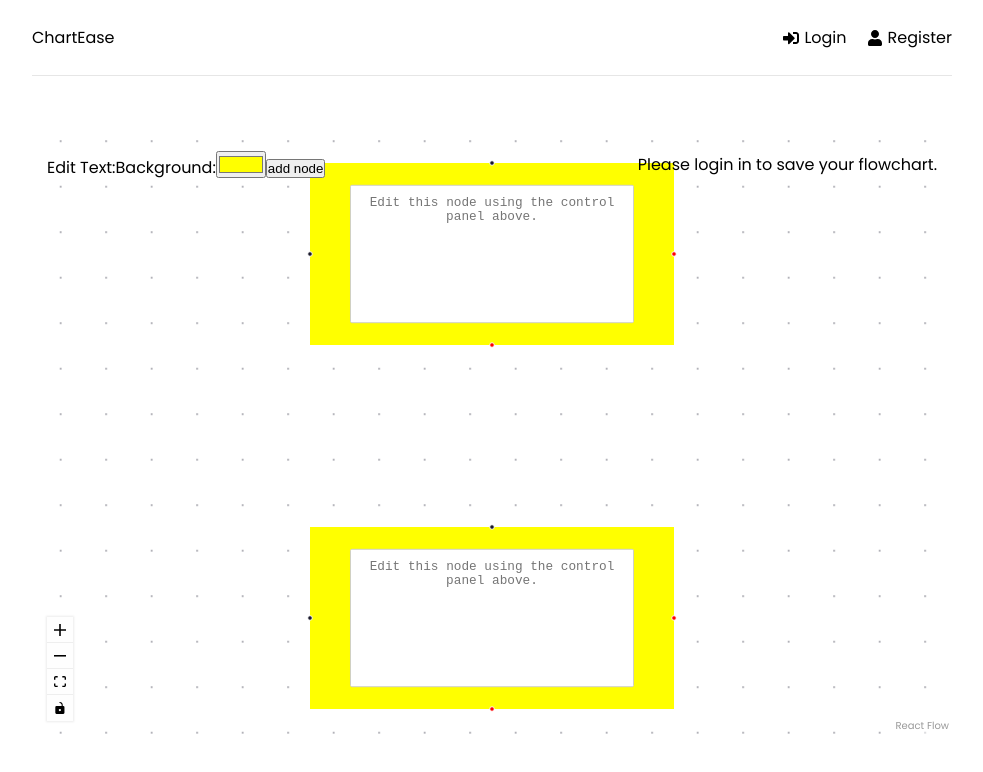
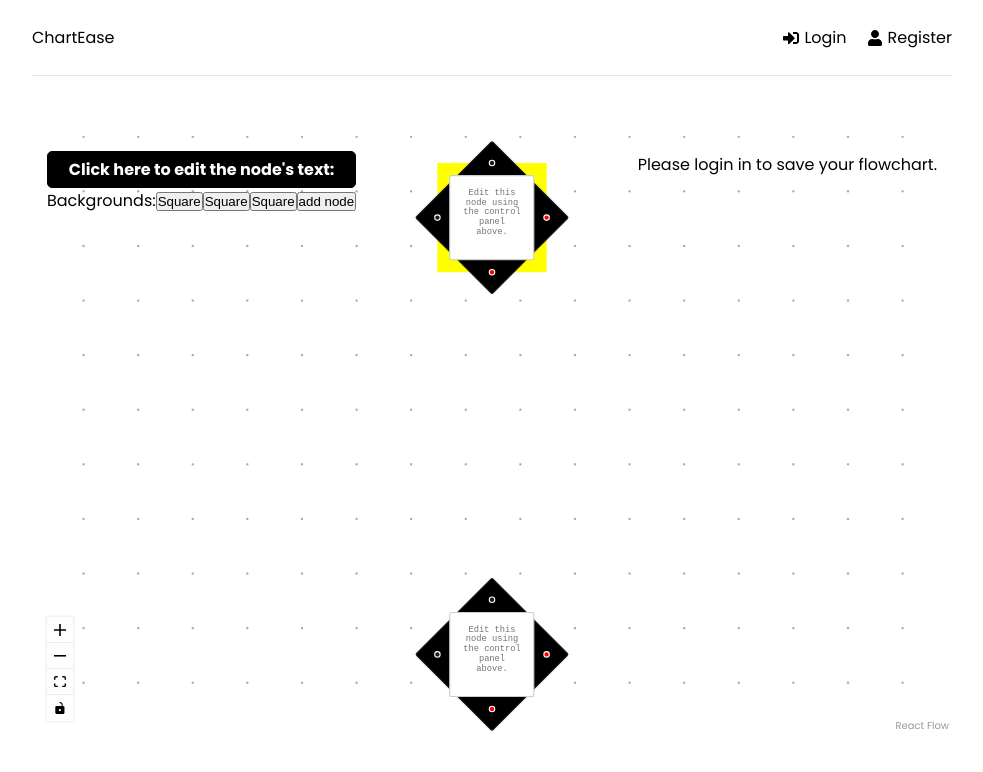
Before and after one commit to jthomas981/ChartEase, a React (Create React App) app in the folder frontend/: page / in a window 1280 px wide. Shown: the top 772 px of the page, without its empty margins (148-1131 px from the left). Built offline with nearby package versions, Linux system fonts and the light colour scheme.

Commit message:
Added a basic diamond shape to the custom node.

```diff
--- a/frontend/src/components/CustomNode/custom-node.css
+++ b/frontend/src/components/CustomNode/custom-node.css
@@ -5,12 +5,18 @@
 }
 
 .custom-node {
-  height: 200px;
-  width: 400px;
-  padding: 5px;
+  width: 100px;
+  height: 100px;
 }
 
 .custom-node .node-content {
+  transform: translate(-50%, -50%) rotate(45deg);
+  background: #000;
+  left: 50%;
+  top: 50%;
+  border: 1px solid #222;
+  border-radius: 2px;
+  position: absolute;
   display: flex;
   align-items: center;
   justify-content: center;
@@ -26,10 +32,11 @@
   border: 1px solid #ccc;
   text-align: center;
   color: #777;
-  font-size: 14px;
+  font-size: 8px;
   border-radius: 2px;
   resize: none;
   cursor: help;
+  transform: rotate(-45deg);
 }
 
 .image-container {
@@ -83,3 +90,23 @@ input[id^="image"] {
 .target-handle {
   background: #0000ff;
 }
+
+
+#diamond-narrow {
+  width: 0;
+  height: 0;
+  border: 50px solid transparent;
+  border-bottom: 70px solid red;
+  position: relative;
+  top: -50px;
+}
+#diamond-narrow:after {
+  content: '';
+  position: absolute;
+  left: -50px;
+  top: 70px;
+  width: 0;
+  height: 0;
+  border: 50px solid transparent;
+  border-top: 70px solid red;
+}
--- a/frontend/src/index.css
+++ b/frontend/src/index.css
@@ -225,3 +225,23 @@ h3 {
   opacity: 0; /* Make invisible */
   pointer-events: none; /* Prevent interaction */
 }
+
+.edit-node-text {
+  padding: 5px 10px;
+  border: 1px solid #000;
+  border-radius: 5px;
+  background: #000;
+  color: #fff;
+  font-size: 16px;
+  font-weight: 700;
+  cursor: pointer;
+  text-align: center;
+  appearance: button;
+  display: flex;
+  align-items: center;
+  justify-content: center;
+}
+
+.edit-node-text:hover {
+
+}
--- a/frontend/src/pages/Dashboard.jsx
+++ b/frontend/src/pages/Dashboard.jsx
@@ -26,7 +26,7 @@ const nodeTypes = { customNode: CustomNode };
 
 const initialNodes = [
   { id: '1', type: 'customNode', position: { x: 0, y: 0 }, data: { label: '' }, style: { background: '#ffff00' } },
-  { id: '2', type: 'customNode', position: { x: 0, y: 400 }, data: { label: '' }, style: { background: '#ffff00' } },
+  { id: '2', type: 'customNode', position: { x: 0, y: 400 }, data: { label: '' }},
 ];
 
 function Dashboard() {
@@ -42,12 +42,19 @@ function Dashboard() {
   const [nodeLabel, setNodeLabel] = useState(initialNodes[0]?.data?.label);
   const [nodeBg, setNodeBg] = useState('#ffff00');
   const [selectedNodeId, setSelectedNodeId] = useState(initialNodes[0]?.id || '');
+  const [nodeBorder, setNodeBorder] = useState('');
 
   const onNodeDragStart = useCallback((event, node) => {
+    setNodeBorder('2px solid transparent')
+  }, []);
+
+  const onNodeDrag = useCallback((event, node) => {
     setSelectedNodeId(node.id);
+    setNodeBorder('2px solid green')
     setNodeBg(node.style?.background || '#eee');
     setNodeLabel(node.data?.label || '')
-  }, []);
+    console.log(node)
+  })
 
   const onConnect = useCallback(
     (connection) => setEdges((eds) => addEdge(connection, eds)),
@@ -94,7 +101,13 @@ function Dashboard() {
     if (inputRef.current) {
       inputRef.current.focus();
     }
+
+    setNodeBorder('2px dashed blue')
   };
+
+  const squareBackground = () => {
+    setNodeBg('blue')
+  }
 
   useEffect(() => {
     setNodes((nds) =>
@@ -107,6 +120,7 @@ function Dashboard() {
             style: {
               ...node.style,
               background: nodeBg,
+              border: nodeBorder,
             },
             data: {
               ...node.data,
@@ -117,7 +131,7 @@ function Dashboard() {
         return node;
       }),
     );
-  }, [nodeBg, nodeLabel, selectedNodeId, setNodes, setEdges]);
+  }, [nodeBorder, nodeBg, nodeLabel, selectedNodeId, setNodes, setEdges]);
 
   return (
     <div id="flowchart">
@@ -130,6 +144,7 @@ function Dashboard() {
         onEdgesChange={onEdgesChange}
         onConnect={onConnect}
         onNodeDragStart={onNodeDragStart}
+        onNodeDrag={onNodeDrag}
         onInit={setRfInstance}
         nodeTypes={nodeTypes}
         fitView
@@ -146,7 +161,7 @@ function Dashboard() {
         )}
         <Panel>
           <div className="updatenode__controls">
-            <label onClick={handleLabelClick}>Edit Text:</label>
+            <label className='edit-node-text' onClick={handleLabelClick}>Click here to edit the node's text:</label>
             <input
               className='hidden-input'
               type='text'
@@ -154,12 +169,11 @@ function Dashboard() {
               ref={inputRef}
             />
 
-            <label className="updatenode__bglabel">Background:</label>
-            <input
-              type="color"
-              value={nodeBg}
-              onChange={(e) => setNodeBg(e.target.value)}
-            />
+            <label className="updatenode__bglabel">Backgrounds:</label>
+
+            <button onClick={squareBackground}>Square</button>
+            <button onClick={squareBackground}>Square</button>
+            <button onClick={squareBackground}>Square</button>
 
             <button onClick={onAdd}>add node</button>
           </div>
```
